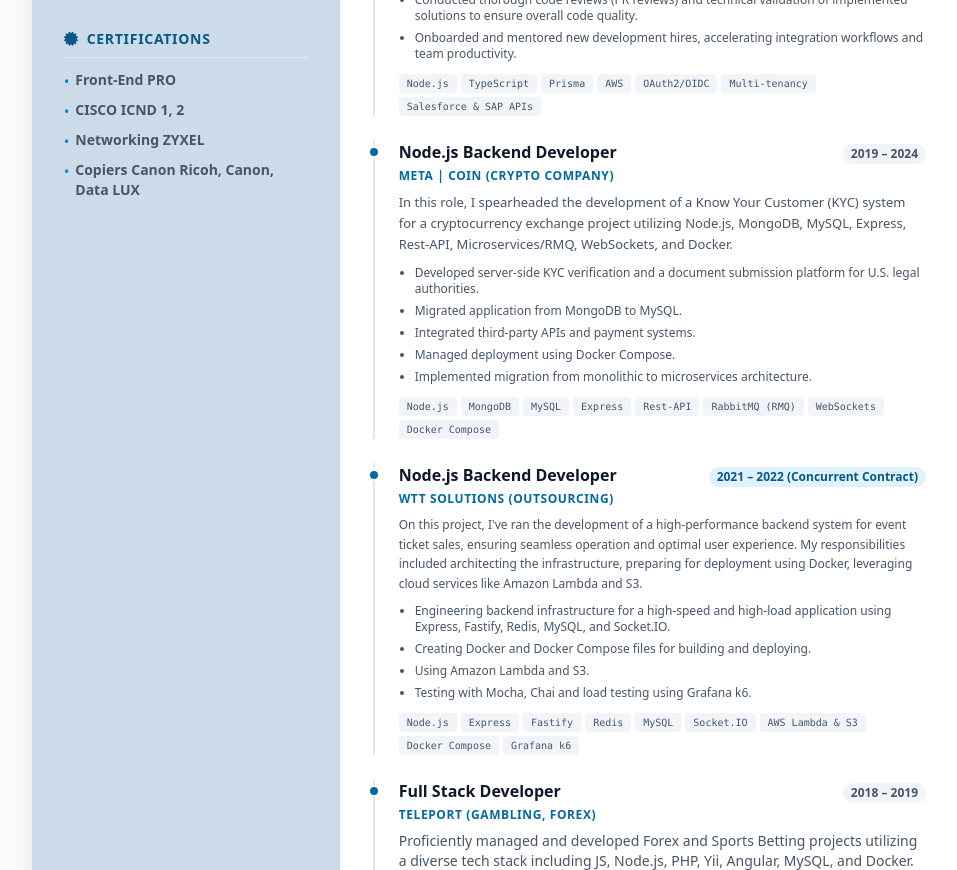
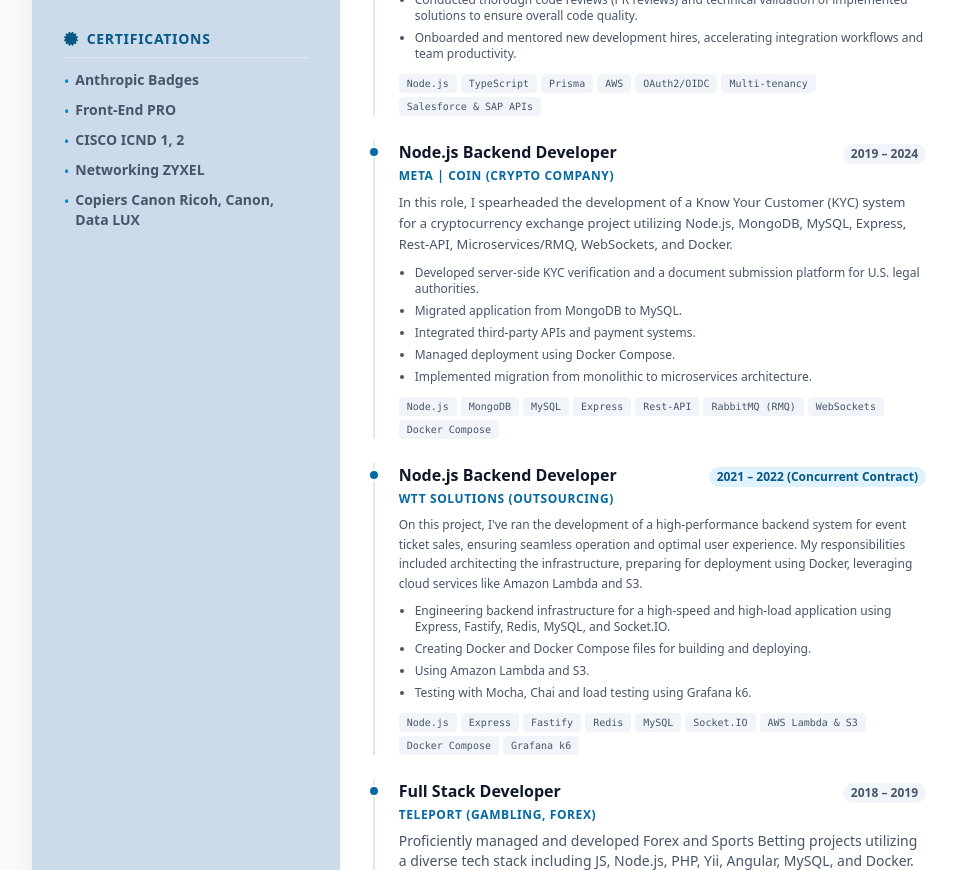
Before and after one commit to PashaGeronimo/cv, a plain HTML site: page index.html in a window 1280 px wide. Shown: the part 1423-2293 px from the top of the page, without its empty margins (145-1102 px from the left). Drawn offline with nearby package versions, Linux system fonts and the light colour scheme.

Commit message:
CV updated

```diff
--- a/index.html
+++ b/index.html
@@ -355,6 +355,10 @@
                     <ul class="text-xs sm:text-sm text-slate-600 dark:text-slate-300 space-y-2">
                         <li class="flex items-start gap-1.5">
                             <span class="text-brand-500 dark:text-sky-400 mt-0.5">•</span>
+                            <span><strong>Anthropic Badges</strong></span>
+                        </li>
+                        <li class="flex items-start gap-1.5">
+                            <span class="text-brand-500 dark:text-sky-400 mt-0.5">•</span>
                             <span><strong>Front-End PRO</strong></span>
                         </li>
                         <li class="flex items-start gap-1.5">
```
